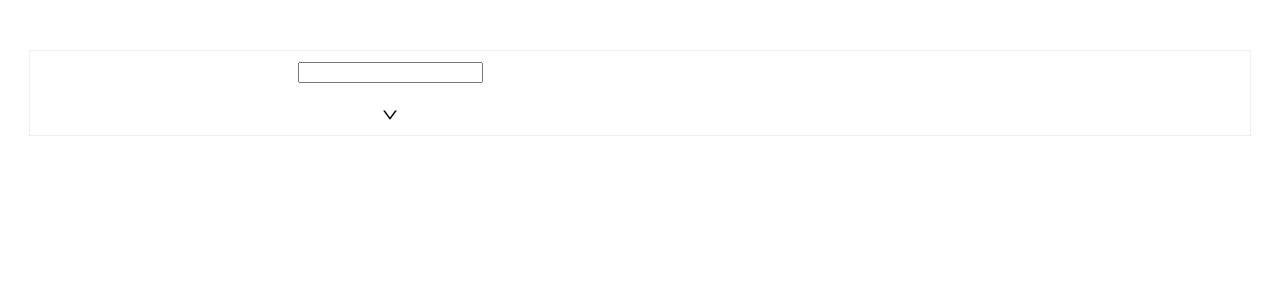
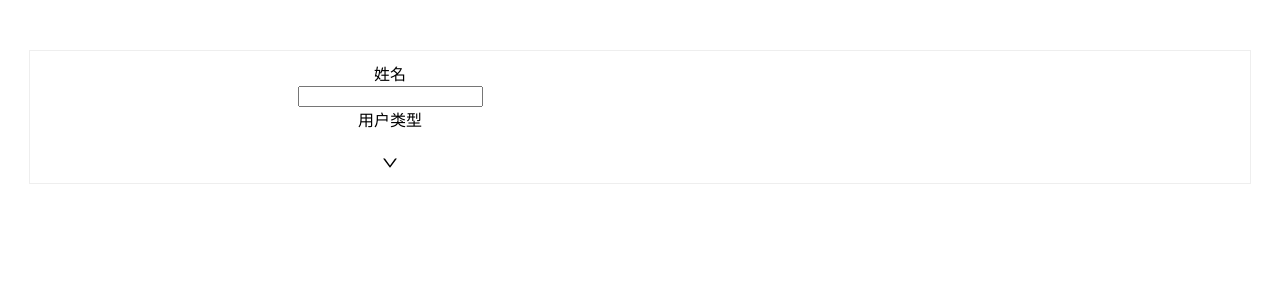
Before and after one commit to wanlijun/react-practice, a React (Vite) app: page / in a window 1280 px wide. Shown: the top 300 px of the page. Built offline with nearby package versions, Linux system fonts and the light colour scheme; the HTML template or start-up script is replaced by a standard one.

Commit message:
feat:蕾西

```diff
--- a/src/components/BaseForm/BaseSelect/index.tsx
+++ b/src/components/BaseForm/BaseSelect/index.tsx
@@ -1,5 +1,11 @@
 import { Select, SelectProps } from 'antd';
+import {} from '../index.d';
 
+export interface ISelectProps extends SelectProps {
+  options: Array<{[propName: string]: string}>
+  labelKey?: string;
+  valueKey?: string;
+}
 const BaseSelect: React.FC<SelectProps>  = (props) => {
   return (
     <Select></Select>
--- a/src/components/BaseForm/index.d.ts
+++ b/src/components/BaseForm/index.d.ts
@@ -36,7 +36,6 @@ export interface ISelectFormItem extends IBaseFormItem  {
   options: Array<{[propName: string]: string}>
   labelKey?: string;
   valueKey?: string;
-  [propName: string]: any;
 }
 export type IFormItem = IInputFormItem|ISelectFormItem
 export interface IBaseForm {
--- a/src/components/BaseForm/index.tsx
+++ b/src/components/BaseForm/index.tsx
@@ -22,21 +22,31 @@ const BaseForm: React.FC<IBaseForm> = ({
   const [form] = Form.useForm();
   const renderFormItem = () => {
     return config.map((item) => {
+      const {
+        label,
+        name,
+        rules,
+        ...remainProps
+      } = item;
       switch (item.type) {
         case FormItemType.INPUT:
           return (
             <Form.Item
-
+             label={label}
+             name={name}
+             rules={rules}
             >
-              <BaseInput />
+              <BaseInput {...remainProps}/>
             </Form.Item>
           );
         case FormItemType.SELECT:
           return (
             <Form.Item
-
+              label={label}
+              name={name}
+              rules={rules}
             >
-              <BaseSelect/>
+              <BaseSelect {...remainProps}/>
             </Form.Item>
           );
       }
```
